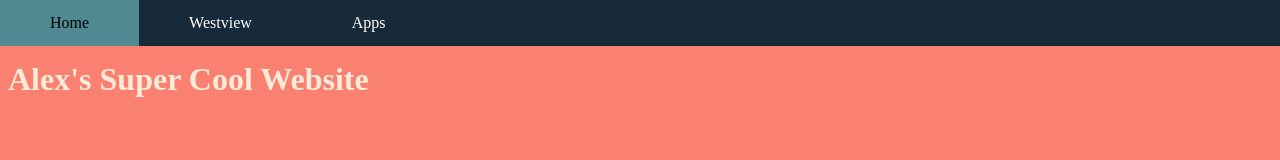
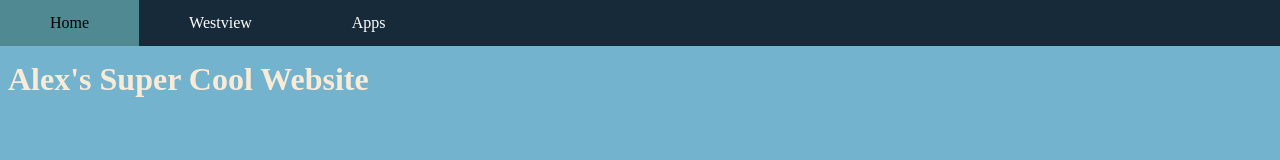
Before and after one commit to WVCS/website-AlexG2005, a plain HTML site: page index.html in a window 1280 px wide. Drawn offline with Linux system fonts and the light colour scheme.

Commit message:
changed bg

```diff
--- a/style.css
+++ b/style.css
@@ -32,6 +32,3 @@ li a:hover {
   background-color: #508991;
   color:black;
 }
-body {
-background-color: salmon;
-}
```
